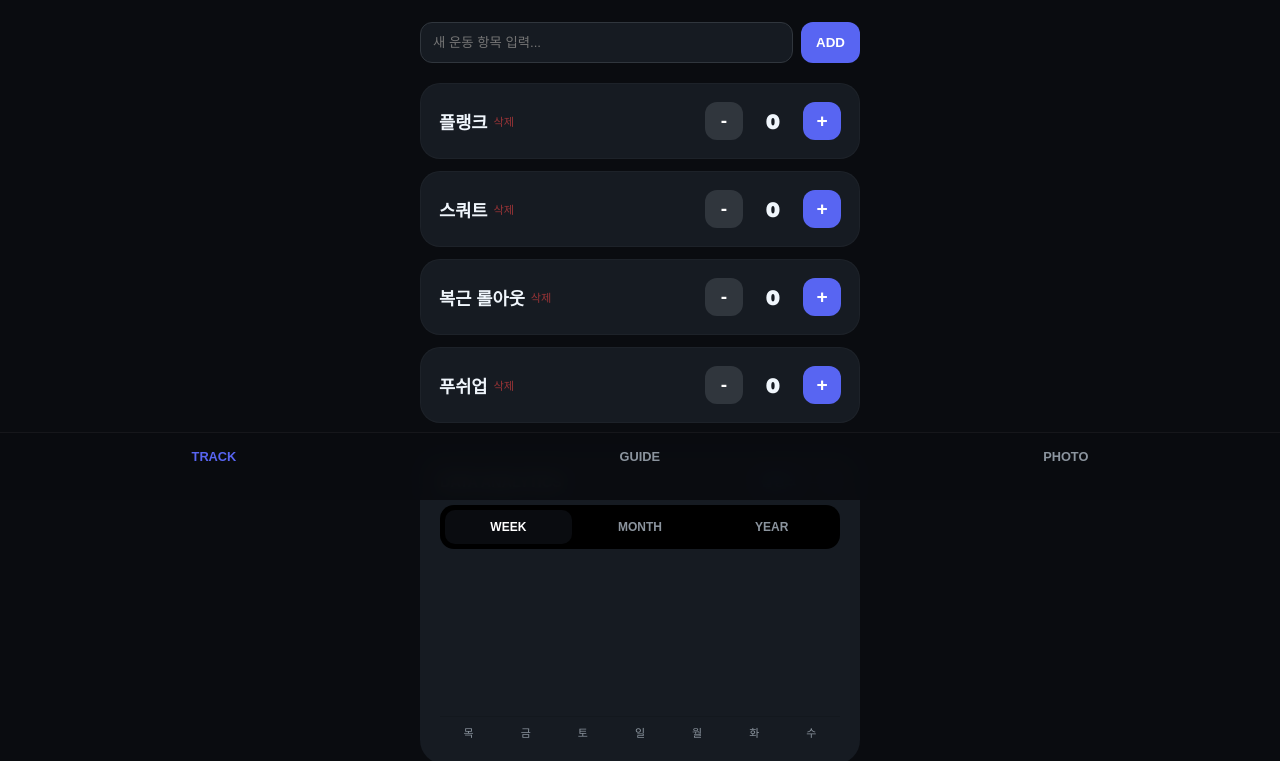
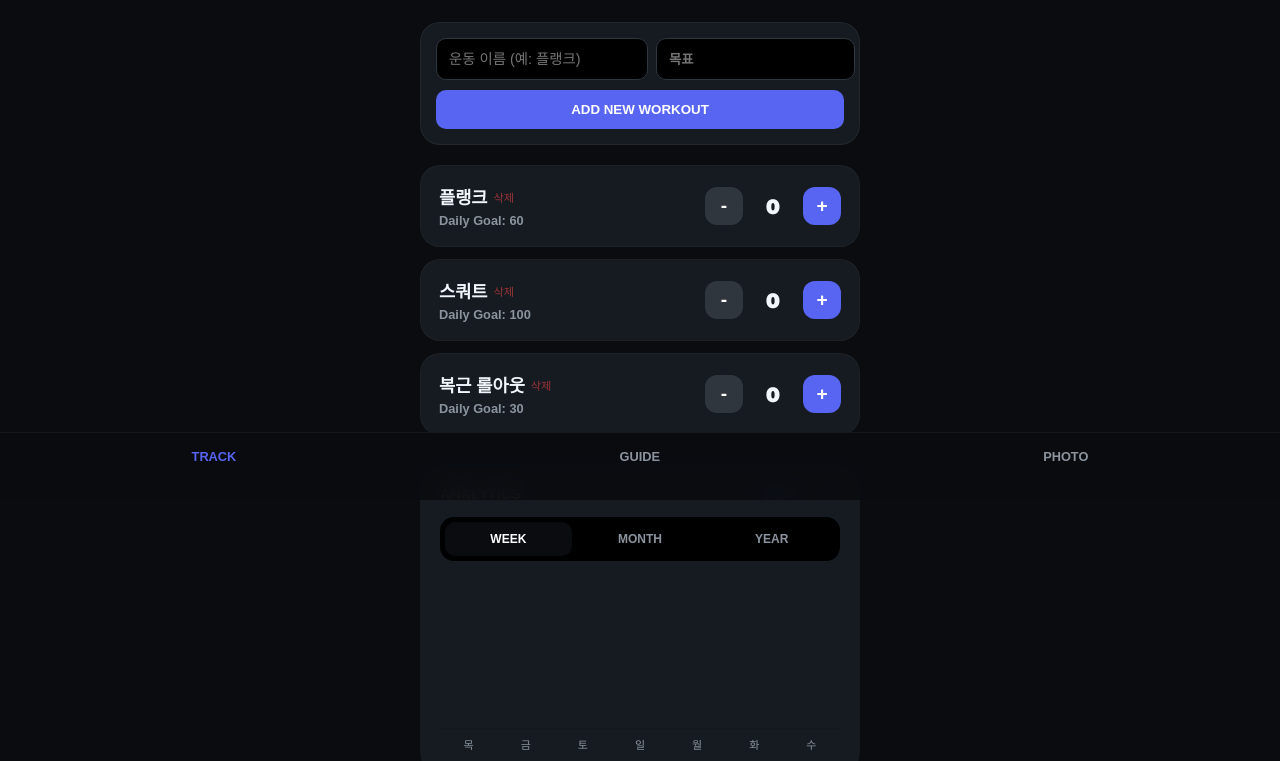
Before and after one commit to takeworld0070-cloud/myhomet, a plain HTML site: page index.html in a window 1280 px wide. Shown: the part 300-1061 px from the top of the page. Drawn offline with nearby package versions, Linux system fonts and the light colour scheme; a web font is replaced by a local one.

Commit message:
Refactor HTML structure and update styles

```diff
--- a/index.html
+++ b/index.html
@@ -8,58 +8,50 @@
     <style>
         @import url('https://fonts.googleapis.com/css2?family=Montserrat:wght@900&family=Pretendard:wght@400;700;900&display=swap');
         :root { --bg: #0a0c10; --card: #161b22; --primary: #5865f2; --accent: #00d4ff; --text: #f0f6fc; --sub: #8b949e; --danger: #ef4444; }
-
         * { box-sizing: border-box; -webkit-tap-highlight-color: transparent; }
         body { background-color: var(--bg); margin: 0; color: var(--text); font-family: 'Pretendard', sans-serif; padding-bottom: 100px; }
         .container { width: 100%; max-width: 480px; margin: 0 auto; padding: 20px; }
 
-        /* 헤더 & 날짜 */
         .header-info { display: flex; justify-content: space-between; align-items: center; margin-bottom: 15px; }
         .current-time { font-size: 0.85rem; color: var(--accent); font-weight: 800; font-family: 'Montserrat'; }
         .main-title { font-family: 'Montserrat', sans-serif; font-size: 2.2rem; font-weight: 900; background: linear-gradient(45deg, #fff, var(--primary)); -webkit-background-clip: text; -webkit-text-fill-color: transparent; line-height: 1; margin: 0; }
 
-        /* 대시보드 */
-        .dashboard { background: var(--card); padding: 25px; border-radius: 24px; border: 1px solid rgba(255,255,255,0.05); margin-bottom: 25px; position: relative; overflow: hidden; }
+        .dashboard { background: var(--card); padding: 25px; border-radius: 24px; border: 1px solid rgba(255,255,255,0.05); margin-bottom: 25px; }
         .score-val { font-family: 'Montserrat', sans-serif; font-size: 3.5rem; font-weight: 900; margin: 5px 0; }
         .bar-bg { width: 100%; height: 8px; background: #30363d; border-radius: 10px; overflow: hidden; }
         .bar-fill { height: 100%; background: linear-gradient(90deg, var(--primary), var(--accent)); transition: width 0.6s ease; }
 
-        /* 항목 추가 입력창 */
-        .add-box { display: flex; gap: 8px; margin-bottom: 20px; }
-        .add-input { flex: 1; background: var(--card); border: 1px solid #30363d; border-radius: 12px; padding: 12px; color: white; outline: none; }
-        .btn-add { background: var(--primary); border: none; border-radius: 12px; color: white; padding: 0 15px; font-weight: 900; }
+        /* [핵심] 항목 및 목표 추가 섹션 */
+        .add-box { background: var(--card); padding: 15px; border-radius: 20px; margin-bottom: 20px; border: 1px solid rgba(255,255,255,0.05); }
+        .add-inputs { display: flex; gap: 8px; margin-bottom: 10px; }
+        .add-input { flex: 2; background: #000; border: 1px solid #30363d; border-radius: 10px; padding: 12px; color: white; outline: none; font-size: 0.9rem; }
+        .goal-input { flex: 1; background: #000; border: 1px solid #30363d; border-radius: 10px; padding: 12px; color: var(--accent); outline: none; font-family: 'Montserrat'; font-weight: 700; }
+        .btn-add { width: 100%; background: var(--primary); border: none; border-radius: 10px; color: white; padding: 12px; font-weight: 900; cursor: pointer; }
 
-        /* 리스트 카드 */
         .item-card { background: var(--card); padding: 18px; border-radius: 20px; margin-bottom: 12px; display: flex; align-items: center; border: 1px solid rgba(255,255,255,0.03); }
         .item-info { flex: 1; }
         .item-name { font-size: 1.1rem; font-weight: 800; display: flex; align-items: center; gap: 6px; }
+        .item-goal-text { font-size: 0.8rem; color: var(--sub); font-weight: 600; margin-top: 4px; }
         .btn-del-item { background: none; border: none; color: var(--danger); font-size: 0.7rem; padding: 0; cursor: pointer; opacity: 0.6; }
         .item-ctrl { display: flex; align-items: center; gap: 15px; }
         .btn-sq { width: 38px; height: 38px; border: none; border-radius: 12px; background: #30363d; color: white; font-weight: 900; font-size: 1.2rem; }
         .val { font-family: 'Montserrat', sans-serif; font-size: 1.3rem; font-weight: 900; min-width: 30px; text-align: center; }
 
-        /* 통계 & 탭 */
         .stats-section { background: var(--card); padding: 20px; border-radius: 24px; margin-top: 30px; }
         .tabs { display: flex; gap: 5px; background: #000; padding: 5px; border-radius: 14px; margin: 15px 0; }
         .tab { flex: 1; border: none; background: none; color: var(--sub); padding: 10px; font-weight: 800; border-radius: 10px; font-size: 0.75rem; }
         .tab.active { background: var(--bg); color: white; }
 
-        /* 가이드 디자인 */
         .guide-card { background: var(--card); border-radius: 20px; padding: 20px; margin-bottom: 15px; border-left: 5px solid var(--primary); }
-        .guide-tag { font-size: 0.7rem; color: var(--accent); font-weight: 900; text-transform: uppercase; }
-        .guide-body { margin-top: 10px; font-size: 0.9rem; line-height: 1.5; color: var(--text); }
-
-        /* 사진첩 */
         .photo-grid { display: grid; grid-template-columns: 1fr 1fr; gap: 12px; }
         .photo-item { position: relative; border-radius: 18px; overflow: hidden; }
         .btn-del-img { position: absolute; top: 8px; right: 8px; background: var(--danger); color: white; border: none; border-radius: 50%; width: 24px; height: 24px; font-weight: 900; }
 
-        /* 네비게이션 */
         .nav { position: fixed; bottom: 0; left: 0; right: 0; background: rgba(10, 12, 16, 0.95); backdrop-filter: blur(10px); display: flex; justify-content: space-around; padding: 15px 0 35px; border-top: 1px solid rgba(255,255,255,0.05); z-index: 1000; }
         .nav-item { border: none; background: none; color: var(--sub); font-weight: 800; font-size: 0.8rem; }
         .nav-item.active { color: var(--primary); }
+        .footer { text-align: center; padding: 20px 0 100px; opacity: 0.4; font-size: 0.7rem; }
 
-        .footer { text-align: center; padding: 20px 0 100px; opacity: 0.4; font-size: 0.7rem; }
         .page { display: none; }
         .active-page { display: block; animation: fadeIn 0.3s ease; }
         @keyframes fadeIn { from { opacity: 0; } to { opacity: 1; } }
@@ -73,24 +65,27 @@
             <div id="liveTime" class="current-time">00:00:00</div>
             <div id="liveDate" style="font-size: 0.75rem; font-weight: 700;">2026.02.18</div>
         </div>
-        <p class="main-title">PRO<br>TRACKER</p>
+        <p class="main-title">PRO<br>MAX TRACK</p>
 
         <div class="dashboard" style="margin-top:20px;">
-            <span style="font-size:0.75rem; color:var(--sub); font-weight:800;">DAILY PERFORMANCE</span>
+            <span style="font-size:0.75rem; color:var(--sub); font-weight:800;">TOTAL ACHIEVEMENT</span>
             <div class="score-val" id="totalScore">0%</div>
             <div class="bar-bg"><div id="mainBar" class="bar-fill" style="width: 0%"></div></div>
         </div>
 
         <div class="add-box">
-            <input type="text" id="newItemName" class="add-input" placeholder="새 운동 항목 입력...">
-            <button onclick="addItem()" class="btn-add">ADD</button>
+            <div class="add-inputs">
+                <input type="text" id="newName" class="add-input" placeholder="운동 이름 (예: 플랭크)">
+                <input type="number" id="newGoal" class="goal-input" placeholder="목표">
+            </div>
+            <button onclick="addItem()" class="btn-add">ADD NEW WORKOUT</button>
         </div>
 
         <div id="routineList"></div>
 
         <div class="stats-section">
             <div style="display:flex; justify-content:space-between; align-items:center;">
-                <span style="font-weight:900; font-size:0.9rem;">DATA ANALYTICS</span>
+                <span style="font-weight:900; font-size:0.9rem;">ANALYTICS</span>
                 <select id="statType" onchange="drawChart()" style="background:none; border:none; color:var(--primary); font-weight:900; font-size:0.8rem;"></select>
             </div>
             <div class="tabs">
@@ -103,21 +98,20 @@
     </div>
 
     <div id="guidePage" class="page">
-        <p class="main-title">EXERCISE<br>MANUAL</p>
+        <p class="main-title">MANUAL</p>
         <div id="guideList" style="margin-top:25px;"></div>
     </div>
 
     <div id="photoPage" class="page">
-        <p class="main-title">BODY<br>PROFILING</p>
+        <p class="main-title">BODY</p>
         <input type="file" id="photoIn" accept="image/*" style="display:none" onchange="addPhoto(this)">
-        <button onclick="document.getElementById('photoIn').click()" style="width:100%; padding:18px; background:var(--primary); border:none; border-radius:15px; color:white; font-weight:900; margin:20px 0; box-shadow: 0 8px 15px rgba(88,101,242,0.2);">📷 UPLOAD PROGRESS</button>
+        <button onclick="document.getElementById('photoIn').click()" style="width:100%; padding:20px; background:var(--primary); border:none; border-radius:15px; color:white; font-weight:900; margin:20px 0;">📷 UPLOAD</button>
         <div id="photoGrid" class="photo-grid"></div>
     </div>
 
     <footer class="footer">
         <p>Managed by <strong>TAKEWORLD</strong></p>
-        <a href="mailto:takeworld0070@gmail.com" style="color:var(--sub); text-decoration:none;">takeworld0070@gmail.com</a>
-        <div style="margin-top:8px; font-size:0.6rem; letter-spacing:1px;">VERSION 2.3.5 PRO MAX</div>
+        <span style="font-size:0.6rem;">V 2.5.0 ULTIMATE</span>
     </footer>
 </div>
 
@@ -128,18 +122,13 @@
 </nav>
 
 <script>
-    // [데이터 시스템]
-    let routines = JSON.parse(localStorage.getItem('twRoutines')) || ["플랭크", "스쿼트", "복근 롤아웃", "푸쉬업"];
+    // [데이터 구조 복구 및 목표 데이터 통합]
+    let routines = JSON.parse(localStorage.getItem('twRoutines_v2')) || [
+        {name: "플랭크", goal: 60}, {name: "스쿼트", goal: 100}, {name: "복근 롤아웃", goal: 30}
+    ];
     let history = JSON.parse(localStorage.getItem('workoutHistory')) || {};
     let photos = JSON.parse(localStorage.getItem('bodyPhotos')) || [];
     let curRange = 'week', chart;
-
-    const guideDB = {
-        "플랭크": "팔꿈치를 어깨너비로 대고 몸을 일직선으로 유지하세요. 복부에 힘을 주고 엉덩이가 처지지 않게 주의합니다.",
-        "스쿼트": "발을 어깨너비로 벌리고 무릎이 발끝을 나가지 않게 앉습니다. 허리는 곧게 펴고 뒤꿈치에 힘을 줍니다.",
-        "복근 롤아웃": "무릎을 대고 휠을 천천히 앞으로 밀었다가 복근의 힘으로 당깁니다. 허리가 꺾이지 않는 지점까지만 가세요.",
-        "푸쉬업": "손바닥을 가슴 옆에 두고 가슴이 바닥에 닿을 듯 내려갔다 올라옵니다. 몸 전체가 막대기처럼 같이 움직여야 합니다."
-    };
 
     function updateClock() {
         const now = new Date();
@@ -161,40 +150,46 @@
         const today = new Date().toISOString().split('T')[0];
         const list = document.getElementById('routineList');
         const sel = document.getElementById('statType');
-        sel.innerHTML = routines.map(r => `<option>${r}</option>`).join('');
+        sel.innerHTML = routines.map(r => `<option>${r.name}</option>`).join('');
 
-        list.innerHTML = ""; let curS = 0;
-        routines.forEach(name => {
-            const count = (history[today] && history[today][name]) || 0;
-            curS += Math.min(count, 50); // 게이지용 임시 목표
+        list.innerHTML = ""; let curSum = 0, goalSum = 0;
+        routines.forEach(item => {
+            const count = (history[today] && history[today][item.name]) || 0;
+            curSum += Math.min(count, item.goal);
+            goalSum += item.goal;
             list.innerHTML += `<div class="item-card">
                 <div class="item-info">
-                    <span class="item-name">${name} <button class="btn-del-item" onclick="delItem('${name}')">삭제</button></span>
+                    <span class="item-name">${item.name} <button class="btn-del-item" onclick="delItem('${item.name}')">삭제</button></span>
+                    <div class="item-goal-text">Daily Goal: ${item.goal}</div>
                 </div>
                 <div class="item-ctrl">
-                    <button class="btn-sq" onclick="upd('${name}',-1)">-</button>
+                    <button class="btn-sq" onclick="upd('${item.name}',-1)">-</button>
                     <span class="val">${count}</span>
-                    <button class="btn-sq" style="background:var(--primary)" onclick="upd('${name}',1)">+</button>
+                    <button class="btn-sq" style="background:var(--primary)" onclick="upd('${item.name}',1)">+</button>
                 </div>
             </div>`;
         });
-        const p = Math.min(Math.round((curS/(routines.length*50))*100), 100);
-        document.getElementById('totalScore').innerText = p+"%";
-        document.getElementById('mainBar').style.width = p+"%";
+        const p = goalSum > 0 ? Math.round((curSum / goalSum) * 100) : 0;
+        document.getElementById('totalScore').innerText = p + "%";
+        document.getElementById('mainBar').style.width = p + "%";
         localStorage.setItem('workoutHistory', JSON.stringify(history));
-        localStorage.setItem('twRoutines', JSON.stringify(routines));
+        localStorage.setItem('twRoutines_v2', JSON.stringify(routines));
         drawChart();
     }
 
     function addItem() {
-        const val = document.getElementById('newItemName').value.trim();
-        if(val && !routines.includes(val)) {
-            routines.push(val);
-            document.getElementById('newItemName').value = "";
-            render();
-        }
+        const name = document.getElementById('newName').value.trim();
+        const goal = parseInt(document.getElementById('newGoal').value);
+        if(name && goal > 0) {
+            if(!routines.find(r => r.name === name)) {
+                routines.push({name, goal});
+                document.getElementById('newName').value = "";
+                document.getElementById('newGoal').value = "";
+                render();
+            } else { alert("이미 존재하는 항목입니다."); }
+        } else { alert("이름과 목표 수치를 정확히 입력하세요."); }
     }
-    function delItem(n) { if(confirm("항목을 삭제하시겠습니까?")) { routines = routines.filter(x => x !== n); render(); } }
+    function delItem(n) { if(confirm("항목을 삭제하시겠습니까?")) { routines = routines.filter(x => x.name !== n); render(); } }
     function upd(n, v) {
         const t = new Date().toISOString().split('T')[0];
         if(!history[t]) history[t] = {};
@@ -204,11 +199,12 @@
 
     function renderGuides() {
         const gl = document.getElementById('guideList');
-        gl.innerHTML = routines.map(name => `
+        gl.innerHTML = routines.map(r => `
             <div class="guide-card">
-                <div class="guide-tag">TECHNIQUE</div>
-                <div style="font-weight:900; font-size:1.2rem; margin-top:5px;">${name}</div>
-                <div class="guide-body">${guideDB[name] || "추가된 운동 항목입니다. 자신만의 가이드를 세워보세요!"}</div>
+                <div style="font-weight:900; font-size:1.2rem; color:var(--accent);">${r.name}</div>
+                <div style="margin-top:8px; font-size:0.9rem; color:var(--sub); line-height:1.4;">
+                    매일 ${r.goal}회(초)를 목표로 꾸준히 수행하세요. 정확한 자세가 속도보다 중요합니다.
+                </div>
             </div>
         `).join('');
     }
@@ -251,7 +247,6 @@
                 data.push(sum);
             }
         }
-
         if(chart) chart.destroy();
         chart = new Chart(ctx, {
             type: 'bar',
@@ -276,7 +271,7 @@
             <button onclick="delPhoto(${p.id})" class="btn-del-img">×</button></div>
         `).join('');
     }
-    function delPhoto(id) { if(confirm("사진 삭제?")) { photos = photos.filter(p => p.id !== id); localStorage.setItem('bodyPhotos', JSON.stringify(photos)); renderPhotos(); } }
+    function delPhoto(id) { if(confirm("삭제?")) { photos = photos.filter(p => p.id !== id); localStorage.setItem('bodyPhotos', JSON.stringify(photos)); renderPhotos(); } }
 
     render();
 </script>
```
